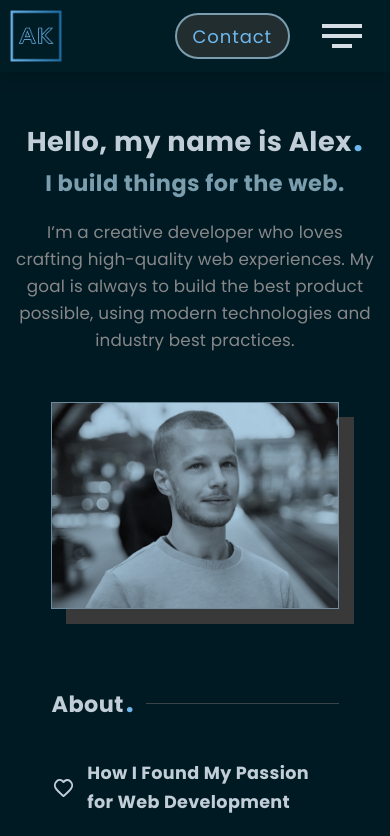
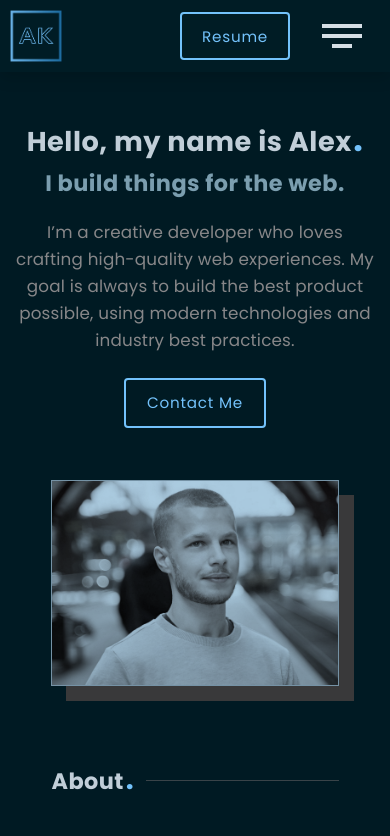
Before and after one commit to ghidra-codes/ak-portfolio, a React (Vite) app: page / in a window 390 px wide. Shown: the top 836 px of the page. Built offline with nearby package versions, Linux system fonts and the light colour scheme.

Commit message:
created resume and contact buttons

```diff
--- a/src/assets/scss/abstracts/_colors.scss
+++ b/src/assets/scss/abstracts/_colors.scss
@@ -1,7 +1,8 @@
 @use "sass:color";
 
 $honolulu-blue: #2176ae;
-$maya-blue: #73c2fbef;
+$carolina-blue: #4ca1e0;
+$maya-blue: #73c2fb;
 
 $rich-black-darker: #001019;
 $rich-black: #001a23;
--- a/src/assets/scss/abstracts/_variables.scss
+++ b/src/assets/scss/abstracts/_variables.scss
@@ -52,4 +52,10 @@ $font-sizes: (
 		fluid: 1.85vw,
 		max: 1.25rem,
 	),
+
+	button-text: (
+		min: 0.95rem,
+		fluid: 1.75vw,
+		max: 1.1rem,
+	),
 );
--- a/src/assets/scss/layout/nav-bar/_navbar.scss
+++ b/src/assets/scss/layout/nav-bar/_navbar.scss
@@ -42,7 +42,7 @@
 		}
 	}
 
-	@media (max-width: 920px) {
+	@include respond(tablet) {
 		padding: 0 1rem 0 0.4rem;
 	}
 }
@@ -54,7 +54,7 @@
 	right: 0;
 	z-index: 20;
 	padding: 1rem;
-	width: 30vw;
+	width: 14rem;
 	max-width: 300px;
 	border-radius: 0 0 0 1.25rem;
 	background: linear-gradient(0deg, rgba(0, 29, 38, 0.8) 0%, rgb(0, 29, 38, 0.95) 100%);
@@ -71,20 +71,4 @@
 		background: linear-gradient(90deg, $soft-light-blue 0%, rgba(244, 249, 233, 1) 100%);
 		z-index: -1;
 	}
-
-	@media (max-width: 725px) {
-		width: 35vw;
-	}
 }
-
-@media (max-width: 550px) {
-	.menu-wrapper {
-		width: 40vw;
-	}
-}
-
-@media (max-width: 430px) {
-	.menu-wrapper {
-		width: 50vw;
-	}
-}
--- a/src/assets/scss/layout/nav-bar/_navbarLinks.scss
+++ b/src/assets/scss/layout/nav-bar/_navbarLinks.scss
@@ -5,7 +5,7 @@
 	align-items: center;
 	gap: 1.25rem;
 
-	@media (max-width: 920px) {
+	@include respond(tablet) {
 		flex-direction: row-reverse;
 	}
 }
@@ -85,53 +85,3 @@
 		}
 	}
 }
-
-.contact-button {
-	position: relative;
-	overflow: hidden;
-	padding: 0.5rem 1.25rem;
-	color: $maya-blue;
-	border: 2px solid $blue-gray;
-	border-radius: 2rem;
-	background: rgb(57, 57, 58, 0.6);
-	cursor: pointer;
-	transition: box-shadow 0.5s ease-in-out;
-	font-size: 1.125rem;
-
-	&:hover {
-		box-shadow: 0 0 8px 2px #f4f9e920;
-	}
-
-	&::before {
-		content: "";
-		position: absolute;
-		top: 0;
-		left: -75%;
-		height: 100%;
-		width: 50%;
-		background: linear-gradient(
-			120deg,
-			rgba(255, 255, 255, 0) 0%,
-			rgba(255, 255, 255, 0.6) 50%,
-			rgba(255, 255, 255, 0) 100%
-		);
-		transform: skewX(-25deg);
-	}
-
-	&:hover::before {
-		animation: shine 0.75s forwards;
-	}
-
-	@media (max-width: 525px) {
-		padding: 0.45rem 1rem;
-	}
-}
-
-@keyframes shine {
-	0% {
-		left: -75%;
-	}
-	100% {
-		left: 125%;
-	}
-}
--- a/src/assets/scss/main.scss
+++ b/src/assets/scss/main.scss
@@ -21,5 +21,6 @@
 
 @use "./ui/cursorInfoBox";
 @use "./ui/tintedImage";
+@use "./ui/slideFillButton";
 
 @import "keen-slider/keen-slider.min.css";
--- /dev/null
+++ b/src/assets/scss/ui/_slideFillButton.scss
@@ -0,0 +1,95 @@
+@use "../abstracts/index" as *;
+
+$fill-offset: -2px;
+$fill-width-horizontal: calc(50% + 2px);
+$fill-width-vertical: calc(100% + 2px);
+
+.slide-fill-button {
+	position: relative;
+	padding: 0.65rem 1.25rem;
+	border: 2px solid $maya-blue;
+	background: transparent;
+	border-radius: 4px;
+	color: $maya-blue;
+	@include fluid-type(button-text);
+	font-weight: 500;
+	overflow: hidden;
+	cursor: pointer;
+	transition: color 0.3s ease;
+
+	&.size-lg {
+		padding: 0.75rem 1.35rem;
+		margin-top: 0.5rem;
+
+		&.desktop-size {
+			padding: 0.7rem 1.3rem;
+			margin-bottom: 1.25rem;
+		}
+	}
+
+	.slide-fill-button-text {
+		position: relative;
+		z-index: 5;
+	}
+
+	&::before,
+	&::after,
+	.fill-top,
+	.fill-bottom {
+		content: "";
+		position: absolute;
+		background-color: $maya-blue;
+		z-index: 1;
+		transition: all 0.4s ease;
+	}
+
+	&::before {
+		top: 0;
+		left: $fill-offset;
+		width: $fill-width-horizontal;
+		height: 100%;
+		transform: scaleX(0);
+		transform-origin: left;
+	}
+
+	&::after {
+		top: 0;
+		right: $fill-offset;
+		width: $fill-width-horizontal;
+		height: 100%;
+		transform: scaleX(0);
+		transform-origin: right;
+	}
+
+	.fill-top {
+		top: 0;
+		left: $fill-offset;
+		width: $fill-width-vertical;
+		height: 50%;
+		transform: scaleY(0);
+		transform-origin: top;
+	}
+
+	.fill-bottom {
+		bottom: 0;
+		left: $fill-offset;
+		width: $fill-width-vertical;
+		height: 50%;
+		transform: scaleY(0);
+		transform-origin: bottom;
+	}
+
+	&:hover {
+		color: $rich-black-darker;
+
+		&::before,
+		&::after {
+			transform: scaleX(1);
+		}
+
+		.fill-top,
+		.fill-bottom {
+			transform: scaleY(1);
+		}
+	}
+}
--- a/src/components/layout/Header.tsx
+++ b/src/components/layout/Header.tsx
@@ -1,6 +1,7 @@
 import me from "@/assets/images/me.jpg";
 import TintedImage from "../ui/TintedImage";
 import RevealAnimation from "../ui/RevealAnimation";
+import SlideFillButton from "../ui/SlideFillButton";
 
 export default function Header() {
 	return (
@@ -16,6 +17,7 @@ export default function Header() {
 						always to build the best product possible, using modern technologies and industry best
 						practices.
 					</p>
+					<SlideFillButton title="Contact Me" largerSize />
 				</RevealAnimation>
 			</div>
 			<TintedImage
--- a/src/components/layout/nav-bar/NavBar.tsx
+++ b/src/components/layout/nav-bar/NavBar.tsx
@@ -4,10 +4,11 @@ import NavBarLinks from "./NavBarLinks";
 import { motion, useScroll, useMotionValueEvent } from "motion/react";
 import { useMediaQuery } from "react-responsive";
 import { Section } from "@/types/sections.types";
+import SlideFillButton from "@/components/ui/SlideFillButton";
 
 export default function NavBar() {
 	const { scrollY } = useScroll();
-	const isSmallScreen = useMediaQuery({ maxWidth: 920 });
+	const isDesktopSize = useMediaQuery({ maxWidth: 768 });
 
 	const [activeSection, setActiveSection] = useState<Section>("home");
 
@@ -16,7 +17,7 @@ export default function NavBar() {
 	const [menuKey, setMenuKey] = useState(0);
 
 	useMotionValueEvent(scrollY, "change", (latest) => {
-		if (!isSmallScreen) {
+		if (!isDesktopSize) {
 			setHidden(false);
 			return;
 		}
@@ -50,28 +51,21 @@ export default function NavBar() {
 			>
 				<div className="brand">
 					<div className="logo-wrapper"></div>
-					{!isSmallScreen && <h1 className="navbar-heading">Alexander Kallin</h1>}
+					{!isDesktopSize && <h1 className="navbar-heading">Alexander Kallin</h1>}
 				</div>
 				<div className="navbar-links-wrapper">
-					{isSmallScreen && <HamburgerBtn onToggle={onToggle} active={isMenuOpen} />}
-					{!isSmallScreen && (
+					{isDesktopSize && <HamburgerBtn onToggle={onToggle} active={isMenuOpen} />}
+					{!isDesktopSize && (
 						<NavBarLinks
 							variant="regular"
 							activeSection={activeSection}
 							onSetActive={setActiveSection}
 						/>
 					)}
-					<motion.button
-						whileHover={{ scale: 1.05 }}
-						whileTap={{ scale: 0.95 }}
-						transition={{ type: "tween", duration: 0.2, ease: "easeInOut" }}
-						className="contact-button"
-					>
-						Contact
-					</motion.button>
+					<SlideFillButton title="Resume" />
 				</div>
 			</motion.nav>
-			{isSmallScreen && (
+			{isDesktopSize && (
 				<motion.div
 					key={menuKey}
 					className="menu-wrapper"
--- a/src/components/layout/nav-bar/NavBarLinks.tsx
+++ b/src/components/layout/nav-bar/NavBarLinks.tsx
@@ -15,7 +15,7 @@ interface NavBarLinksProps {
 
 const NavBarLinks: React.FC<NavBarLinksProps> = ({ variant, onLinkClick, activeSection, onSetActive }) => {
 	const isHamburger = variant === "hamburger";
-	const isSmallScreen = useMediaQuery({ maxWidth: 920 });
+	const isSmallScreen = useMediaQuery({ maxWidth: 768 });
 
 	const motionProps = isHamburger
 		? {
--- /dev/null
+++ b/src/components/ui/SlideFillButton.tsx
@@ -0,0 +1,31 @@
+import classNames from "classnames";
+import { motion } from "motion/react";
+import React from "react";
+import { useMediaQuery } from "react-responsive";
+
+interface SlideFillButtonProps {
+	title: string;
+	largerSize?: boolean;
+}
+
+const SlideFillButton: React.FC<SlideFillButtonProps> = ({ title, largerSize }) => {
+	const isSmallScreen = useMediaQuery({ maxWidth: 1024 });
+
+	return (
+		<motion.button
+			className={classNames(
+				"slide-fill-button",
+				{ "size-lg": largerSize },
+				{ "desktop-size": isSmallScreen }
+			)}
+			whileHover="hover"
+			initial="initial"
+		>
+			<span className="slide-fill-button-text">{title}</span>
+			<span className="fill-top" />
+			<span className="fill-bottom" />
+		</motion.button>
+	);
+};
+
+export default SlideFillButton;
```
